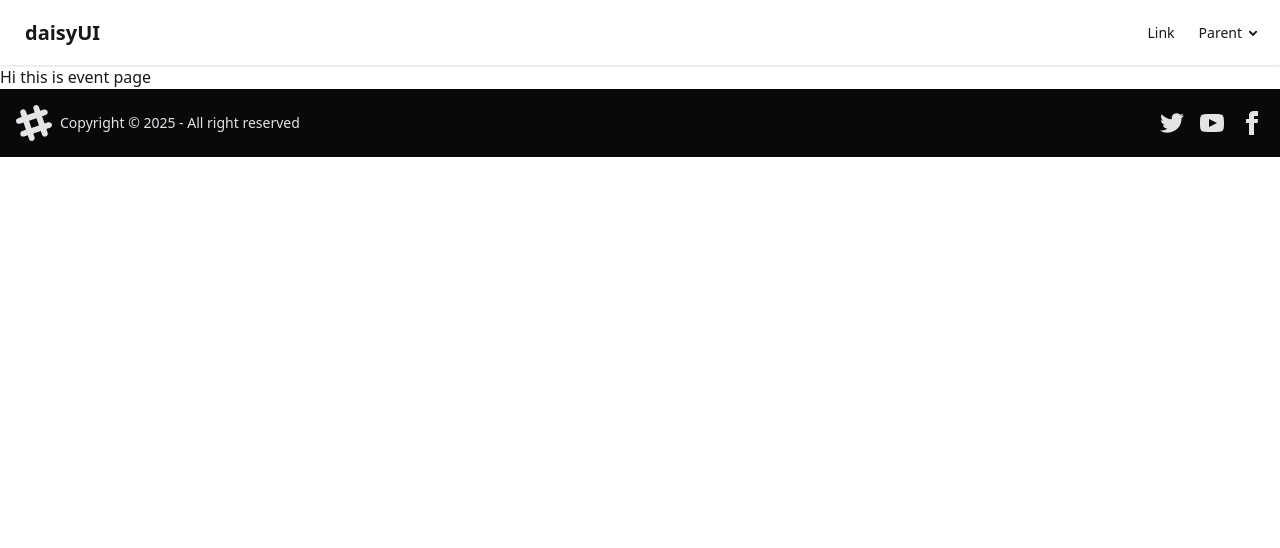
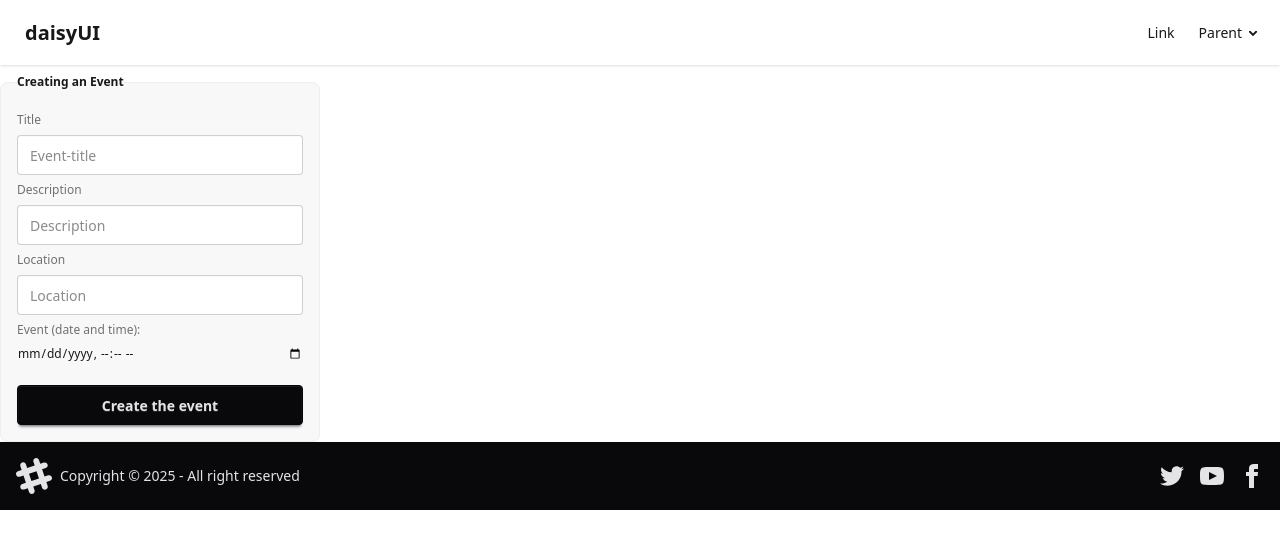
Before and after one commit to imobin/EventSchedulerReact, a React (Vite) app: page /create-event in a window 1280 px wide. Shown: the top 548 px of the page. Built offline with nearby package versions, Linux system fonts and the light colour scheme; sample sign-in values are in the browser's storage.

Commit message:
Creating event form completed and events are rendering in the homepage

```diff
--- a/src/App.jsx
+++ b/src/App.jsx
@@ -13,6 +13,7 @@ import { useState } from 'react'
 
 function App() {
   const [isRegistered, setisRegistered] = useState(JSON.parse(localStorage.getItem("token"))!=null ? true:false)
+  const [eventList, seteventList] = useState([])
   console.log(JSON.parse(localStorage.getItem("token")))
 
   // const token = localStorage.setItem(token, JSON.stringify(""))
@@ -26,7 +27,7 @@ function App() {
     <>
       <Navbar />
       <Routes>
-        <Route path='/' element={<HomePage />}/>
+        <Route path='/' element={<HomePage eventList={eventList} seteventList={seteventList}/>}/>
         <Route path='/signup' element={<SignUpPage />}/>
         <Route path='/signin' element={<SignInPage isRegistered={isRegistered} setisRegistered={setisRegistered}/>}/>
         <Route path='/create-event' element={<ProtectedRoot setisRegistered={setisRegistered} isRegistered={isRegistered}/>}>
--- a/src/components/EventCard.jsx
+++ b/src/components/EventCard.jsx
@@ -1,7 +1,19 @@
-import React from 'react'
+import React from "react";
 
-export default function EventCard() {
+export default function EventCard({title, description}) {
   return (
-    <div>EventCard</div>
-  )
+    <div>
+      <div className="card bg-base-100 w-96 shadow-sm">
+        <div className="card-body">
+          <h2 className="card-title">{title}</h2>
+          <p>
+            {description}
+          </p>
+          <div className="card-actions justify-end">
+            <button className="btn btn-primary">Details</button>
+          </div>
+        </div>
+      </div>
+    </div>
+  );
 }
--- a/src/components/EventForm.jsx
+++ b/src/components/EventForm.jsx
@@ -1,7 +1,65 @@
-import React from 'react'
+import axios from "axios";
+import React from "react";
 
 export default function EventForm() {
+  function eventSubmitHadler(e){
+    e.preventDefault();
+    const createdEvent = {
+      title: e.target.Title.value,
+      description: e.target.Description.value,
+      date: e.target.eventdaytime.value,
+      location: e.target.Location.value,
+      latitude: 8.404746955649602,
+      longitude: 8.404746955649602
+    };
+    const headers= {
+            Authorization: `Bearer ${JSON.parse(localStorage.getItem("token"))}`
+          }
+    // console.log(createdEvent)
+    axios
+      .post("http://localhost:3001/api/events",
+        createdEvent,
+       {headers}
+      )
+      .then((i) => {
+         console.log(i);
+
+        // if (i.status == 200) {
+        //   // localStorage.setItem("token", JSON.stringify(i.data.token))
+
+        //   // alert(
+        //   //   `Welcome ${userloginData.email}`
+        //   // );
+        //   setisRegistered(true)
+        //   navigate("/create-event")
+        // }
+      }).catch((i) => {i})
+
+    }
   return (
-    <div>Hi this is event page</div>
-  )
+    <div>
+      <form onSubmit={eventSubmitHadler}>
+        <fieldset className="fieldset bg-base-200 border-base-300 rounded-box w-xs border p-4">
+          <legend className="fieldset-legend">Creating an Event</legend>
+
+          <label className="label">Title</label>
+          <input type="text" className="input" placeholder="Event-title" name="Title"/>
+
+          <label className="label">Description</label>
+          <input type="text" className="input" placeholder="Description" name="Description"/>
+          <label className="label">Location</label>
+          <input type="text" className="input" placeholder="Location" name="Location"/>
+
+          <label className="label">Event (date and time):</label>
+          <input
+            type="datetime-local"
+            id="eventdaytime"
+            name="eventdaytime"
+          ></input>
+
+          <button className="btn btn-neutral mt-4">Create the event</button>
+        </fieldset>
+      </form>
+    </div>
+  );
 }
--- a/src/pages/HomePage.jsx
+++ b/src/pages/HomePage.jsx
@@ -1,7 +1,24 @@
-import React from 'react'
+import axios from "axios";
+import React, { useEffect, useState } from "react";
+import EventCard from "../components/EventCard";
 
-export default function HomePage() {
+export default function HomePage({ eventList, seteventList }) {
+  useEffect(() => {
+    axios
+      .get("http://localhost:3001/api/events")
+      .then((i) => {
+        seteventList(i.data.results);
+        // console.log(eventList);
+      })
+      .catch((i) => {
+      console.log(i)
+      });
+  }, []);
+
+
   return (
-    <div>HomePage</div>
+    <div className='grid grid-cols-1 md:grid-cols-4 gap-4 py-4 px-4'>
+      {eventList.map((i,k) => <EventCard key={k} title={i.title} description={i.description}/>)}
+    </div>
   )
 }
```
